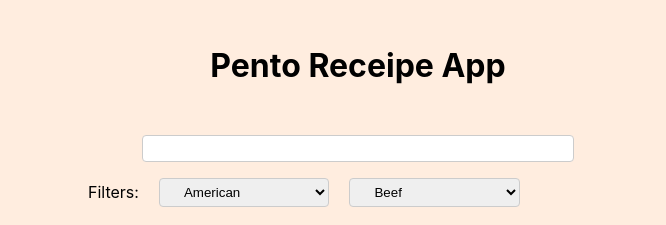
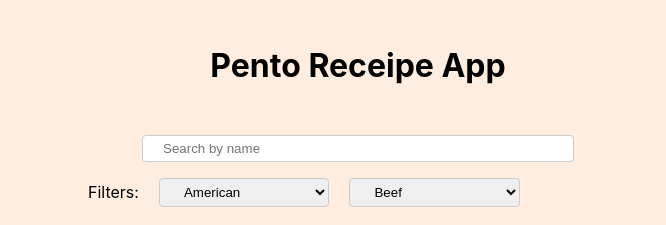
Before and after one commit to mauriciomartinez19/pento-recipe-app, a React (Create React App) app: page / in a window 1280 px wide. Shown: the top 225 px of the page, without its empty margins (282-948 px from the left). Built offline with nearby package versions, Linux system fonts and the light colour scheme; no server answers.

Commit message:
Fetch meals data with name

```diff
--- a/src/App.tsx
+++ b/src/App.tsx
@@ -2,13 +2,19 @@ import "./App.css";
 import "./styles/inputs.css";
 import MealTable from "./components/MealTable";
 import SearchBox from "./components/SearchBox";
+import { useMeals } from "./hooks/useMeals";
 
 function App() {
+  const { updateName, name } =
+    useMeals();
   return (
     <div className="app">
       <h1 className="title">Pento Receipe App</h1>
       <div className="section-wrapper">
-        <SearchBox />
+        <SearchBox
+          name={name}
+          updateName={updateName}
+        />
       </div>
       <div className="section-wrapper">
         <MealTable />
--- a/src/components/SearchBox.tsx
+++ b/src/components/SearchBox.tsx
@@ -1,23 +1,40 @@
 import "./styles/search-box.css";
 
-const SearchBox = () => {
+interface SearchBoxProps {
+  updateName: (name: string) => void;
+  name?: string;
+}
+
+const SearchBox = ({
+  updateName,
+  name,
+}: SearchBoxProps) => {
   return (
     <form id="search-box">
       <div className="input-group">
         <div className="search-bar-wrapper">
-          <input />
+          <input
+            value={name}
+            onChange={(e) => {
+              updateName(e.target.value);
+            }}
+            type="text"
+            placeholder="Search by name"
+          />
         </div>
         <div className="filters-box">
           <div>Filters:</div>
-          <select>
-            <option value="" disabled>
+          <select
+          >
+            <option disabled value="">
               Area
             </option>
             <option value="American">American</option>
             <option value="British">British</option>
             <option value="Canadian">Canadian</option>
           </select>
-          <select>
+          <select
+          >
             <option value="" disabled>
               Category
             </option>
--- /dev/null
+++ b/src/hooks/useMeals.ts
@@ -0,0 +1,32 @@
+import { useEffect, useState } from "react";
+import { Meals } from "../api/meals";
+import { Meal } from "../types/meals";
+
+export const useMeals = () => {
+  const [name, setName] = useState<string>("");
+  // const [filters, setFilters] = useState<{category: string, area: string}>();
+  const [meals, setMeals] = useState<Meal[]>();
+  const [loading, setLoading] = useState<boolean>(true);
+  const [error, setError] = useState<string>();
+  useEffect(() => {
+    const getMeals = async () => {
+      const response = await Meals.getMeals({ name });
+      setMeals(response?.data);
+      setError(response?.errorMessage);
+      setLoading(false);
+    };
+    getMeals();
+  }, [name]);
+
+  const updateName = (name: string) => {
+    setName(name);
+  };
+
+  return {
+    meals,
+    loading,
+    error,
+    updateName,
+    name,
+  };
+};
```
